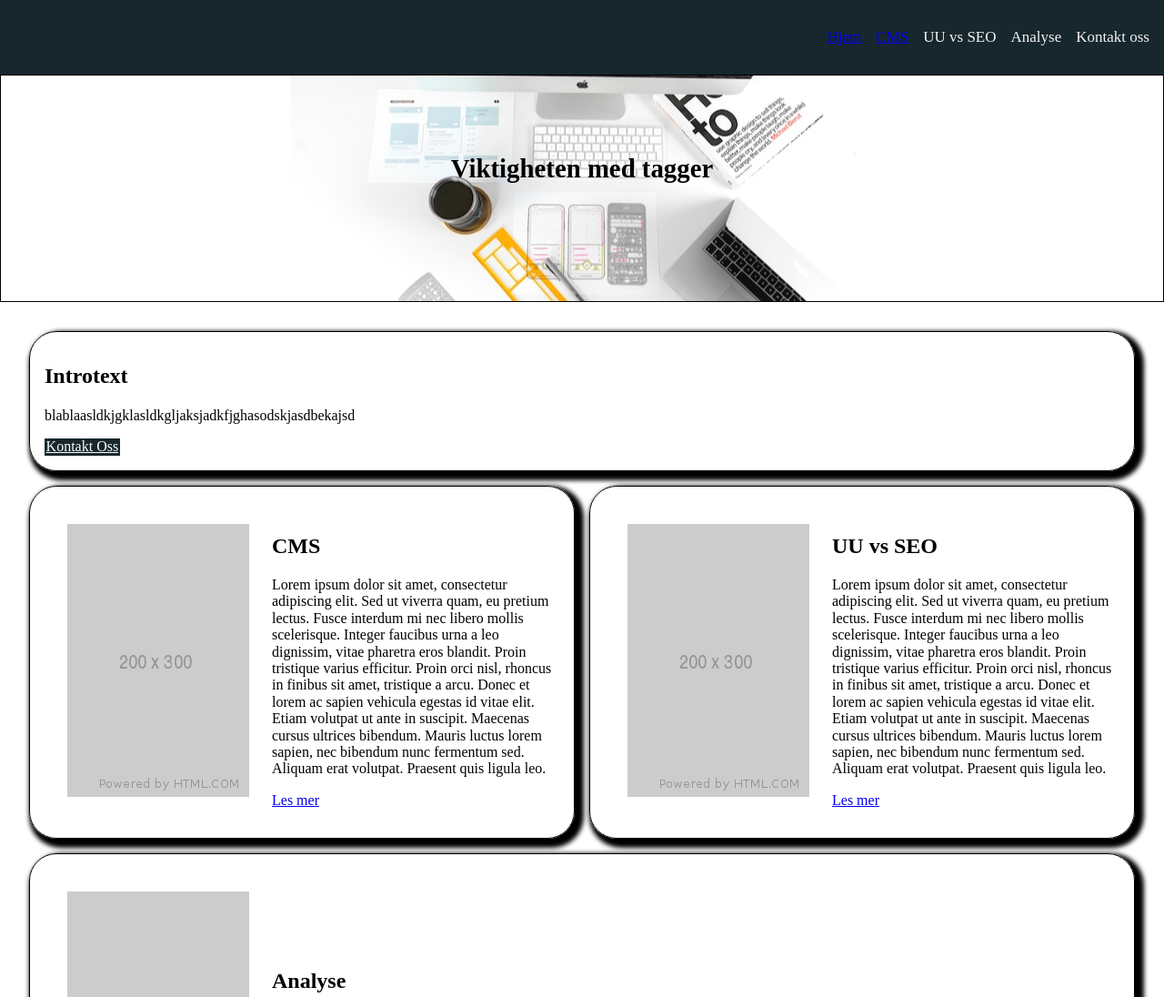
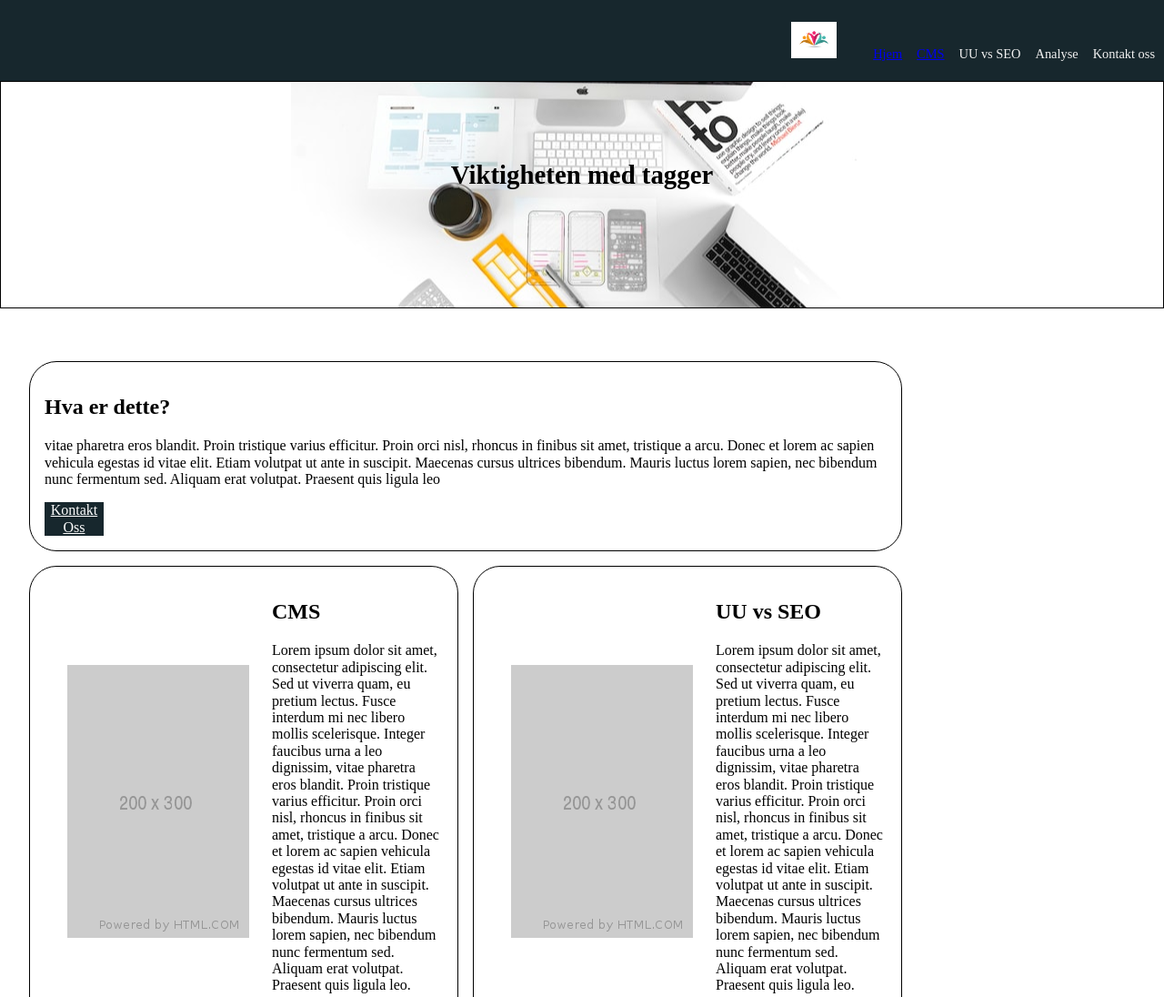
Before and after one commit to M1kke95/sandbox, a plain HTML site: page index.html in a window 1280 px wide. Shown: the top 1096 px of the page at 91% size. Drawn offline with nearby package versions, Linux system fonts and the light colour scheme.

Commit message:
gjorde flere endringer, la til kilder

```diff
--- a/index.html
+++ b/index.html
@@ -12,7 +12,7 @@
     <div id="frontpage">
         <header>
             <div class="navbar">
-                <!--<h3><a href="index.html"><img class="logo" src="img/Logo.jpg" alt="tre abstrakte mennesker som holder hverandre i hånden"></a></h3>--> <!--<a href="https://www.vecteezy.com/free-vector/logo">Logo Vectors by Vecteezy</a>-->
+                <h3><a href="index.html"><img class="logo" src="img/Logo.jpg" alt="tre abstrakte mennesker som holder hverandre i hånden"></a></h3> <!--<a href="https://www.vecteezy.com/free-vector/logo">Logo Vectors by Vecteezy</a>-->
                 <ul id="mainmenu">
                     <li><a href="index.html">Hjem</a></li>
                     <li><a href="innhold_cms.html">CMS</a></li>
@@ -25,11 +25,13 @@
         </header>
         <main>
             <section id="intro">
-                <h2> Introtext</h2>
-                <p>blablaasldkjgklasldkgljaksjadkfjghasodskjasdbekajsd</p>
+                <h2> Hva er dette?</h2>
+                <p>vitae pharetra eros blandit. Proin tristique varius efficitur. Proin orci nisl, rhoncus in finibus sit amet, tristique a arcu.
+                    Donec et lorem ac sapien vehicula egestas id vitae elit. Etiam volutpat ut ante in suscipit. Maecenas cursus ultrices bibendum. Mauris luctus lorem sapien, nec bibendum nunc fermentum sed.
+                    Aliquam erat volutpat. Praesent quis ligula leo</p>
                 <a class="contact" href="read-button"> kontakt oss</a>
             </section>
-            <section class="article-container">
+            <section class="article-container"> <!-- referanse for article classes: https://www.w3docs.com/snippets/css/how-to-vertically-align-text-next-to-an-image.html -->
                 <div class="article-image">
                     <a href="innhold.html"><img src="img/medium-placeholder.png" alt="placeholder"></a>
                 </div>
@@ -70,7 +72,7 @@
             </section>
         </main>
         <footer>
-            <p>Kontakt oss</p>
+            <a class="contact" href="Kontakt"> Kontakt oss</a>
         </footer>
     </div>
 </html>
--- a/style.css
+++ b/style.css
@@ -15,6 +15,69 @@
 }
 header{
     grid-area: header;
+}
+
+/* navbar referanse https://www.w3schools.com/howto/howto_js_topnav.asp*/
+.navbar{
+    overflow: hidden;
+    background-color:rgb(23, 39, 45);
+}
+.navbar{
+    display: flex;
+    text-align: center;
+    justify-content: end;
+    align-items: baseline;
+    color: #f2f2f2;
+    font-size: calc(0.5em + 0.5vw);
+    padding: 7px 10px;
+}
+
+.navbar a:visited{
+    color: lightblue
+}
+
+.navbar a:hover{
+    color: antiquewhite;
+    background-color: rgb(31, 58, 67);
+}
+
+
+.logo{
+    display: flex;
+    max-width: 50px;
+    align-items: baseline;
+}
+
+#mainmenu{
+    display: flex;
+    flex: wrap;
+    gap: 1rem;
+    position: static;
+    justify-content: space-around;
+    align-items: baseline;
+}
+
+#mainmenu li{
+    list-style: none;
+}
+
+
+h1{
+    text-align:center;
+    line-height: 10.4rem;
+    font-size: calc(1em + 1vw);
+    font-weight: bolder;
+}
+
+.image{
+    background-image: url(img/ux-store-jJT2r2n7lYA-unsplash.jpg);
+    border: 1px solid black;
+    max-width: 100%;
+    height: 250px;
+    background-position: center;
+    background-repeat: no-repeat;
+    object-fit: cover;
+    position: relative;
 }
 
 .contact{
@@ -43,12 +106,11 @@ main section{
     flex-grow: 1;
     padding: 1rem;
     border: 1px solid black;
-    box-shadow: 5px 5px 5px 5px black;
     border-radius: 30px;
     width: 200px;
 }
 
-
+/* article class referanser: https://www.w3docs.com/snippets/css/how-to-vertically-align-text-next-to-an-image.html*/
 .article-container{
     display: flex;
     align-items: center;
@@ -66,90 +128,7 @@ main section{
     align-items: center;
 }
 
-.innhold-bakgrunn{
-    background: rgb(130, 195, 217);
-    background: linear-gradient(249deg, rgb(72, 92, 93) 0%, rgb(47, 208, 233) 100%);
-    display: flex;
-    box-shadow: 10px 10px 10px 10px black;
 
-}
-
-.innhold-bakgrunn h2 a img p{
-    display: flex;
-    box-shadow: 10px 10px 10px 10px black;
-}
-
-/*#mainmenu{
-    position: absolute;
-    height: 109px;
-
-}*/
-
-#mainmenu{
-    display: flex;
-    flex: wrap;
-    gap: 1rem;
-    position: static;
-    justify-content: space-around;
-    align-items: baseline;
-}
-
-.navbar{
-    overflow: hidden;
-    background-color:rgb(23, 39, 45);
-}
-.navbar{
-    display: flex;
-    justify-content: end;
-    color: #f2f2f2;
-    text-align: center;
-    padding: 14px 16px;
-    text-decoration: none;
-    font-size: 17px;
-    align-items: baseline;
-}
-
-.navbar a:visited{
-    color: lightblue
-}
-
-.logo{
-    display: flex;
-    max-width: 50px;
-    align-items: baseline;
-}
-
-#mainmenu li{
-    list-style: none;
-}
-
-/*.image{
-    background-image: url(img/ux-store-jJT2r2n7lYA-unsplash.jpg);
-    border: 1px solid black;
-    background-repeat: no-repeat;
-    background-size: 100% 100%;
-    max-width: 100%;
-    height: auto;
-    text-size-adjust: 150px;
-}*/
-
-.image{
-    background-image: url(img/ux-store-jJT2r2n7lYA-unsplash.jpg);
-    border: 1px solid black;
-    max-width: 100%;
-    height: 250px;
-    background-position: center;
-    background-repeat: no-repeat;
-    object-fit: cover;
-    position: relative;
-}
-
-h1{
-    text-align:center;
-    line-height: 10.4rem;
-    font-size: calc(1em + 1vw);
-    font-weight: bolder;
-}
 
 .read-button:hover{
     background-color: gray;
@@ -170,10 +149,10 @@ footer p{
         #frontpage{
             display: grid;
             grid-template-areas: "header header header"
-                                  "main main main"
+                                  "main main ."
                                    "footer footer footer";
-            grid-template-columns: 2fr 2fr 2fr;
-            grid-template-rows: auto auto auto;
+            grid-template-columns: 2fr 2fr 1fr;
+            grid-template-rows: 0.5fr 1fr 0.1fr;
 
         }
 
@@ -194,8 +173,18 @@ footer p{
 
         footer{
             grid-area: footer;
+            display: grid;
             background-color:rgb(23, 39, 45);
             text-align: center;
 
         }
+
+        .contact{
+            display: grid;
+            grid-row-start: 3;
+            grid-column-start: 2;
+            grid-row-end: 4;
+            grid-column-end: 3;
+
+        }
     }
```
